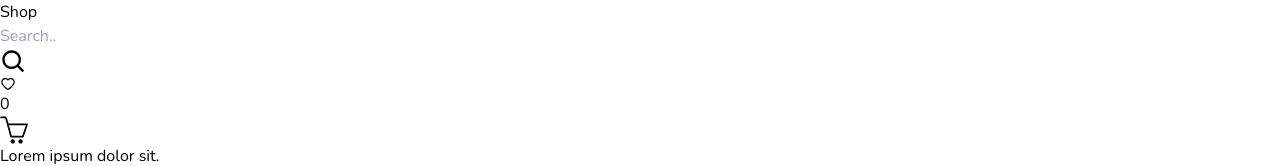
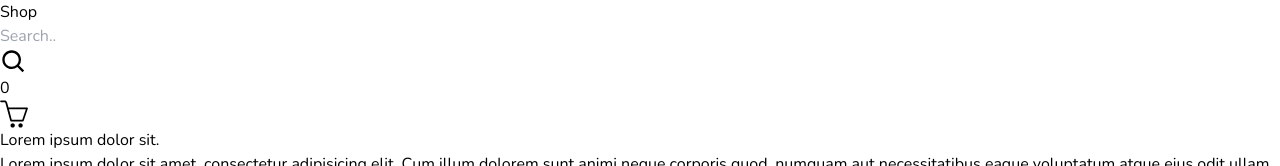
Before and after one commit to numansenlik/e-commerce-website, a React (Vite) app: page / in a window 1280 px wide. Shown: the top 166 px of the page. Built offline with nearby package versions, Linux system fonts and the light colour scheme; no server answers.

Commit message:
remove favori icon

```diff
--- a/src/components/navbar/navbarItem/NavbarRight.tsx
+++ b/src/components/navbar/navbarItem/NavbarRight.tsx
@@ -1,5 +1,4 @@
 import { BiSearch } from 'react-icons/bi';
-import { AiOutlineHeart } from 'react-icons/ai';
 import { SlBasket } from 'react-icons/sl';
 import { useDispatch, useSelector } from 'react-redux';
 import { useEffect } from 'react';
@@ -23,7 +22,6 @@ function NavbarRight() {
                 <input type="text" className='bg-gray-200 outline-none' placeholder="Search.." />
                 <BiSearch size={28} />
             </div>
-            <AiOutlineHeart />
             <div onClick={() => navigate("cart")} className="relative cursor-pointer">
                 <div className='absolute -top-3 rounded-full text-white bg-red-500 -right-3 w-5 h-5 flex items-center justify-center '>{carts?.length}</div>
                 <SlBasket size={28} />
```
